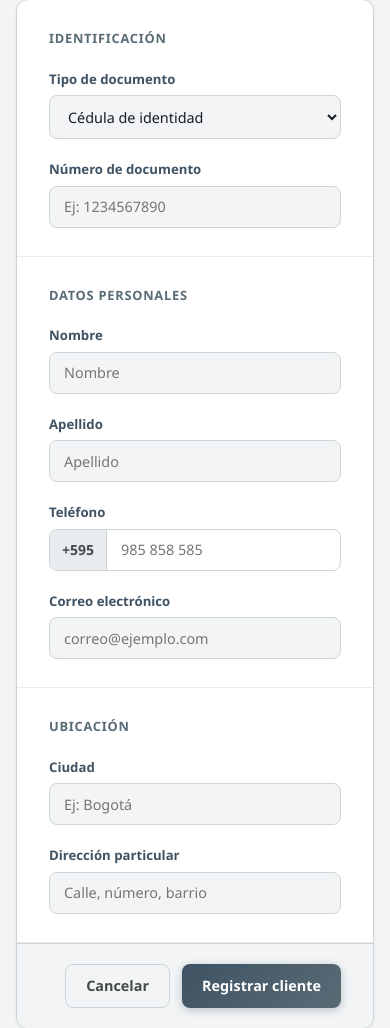
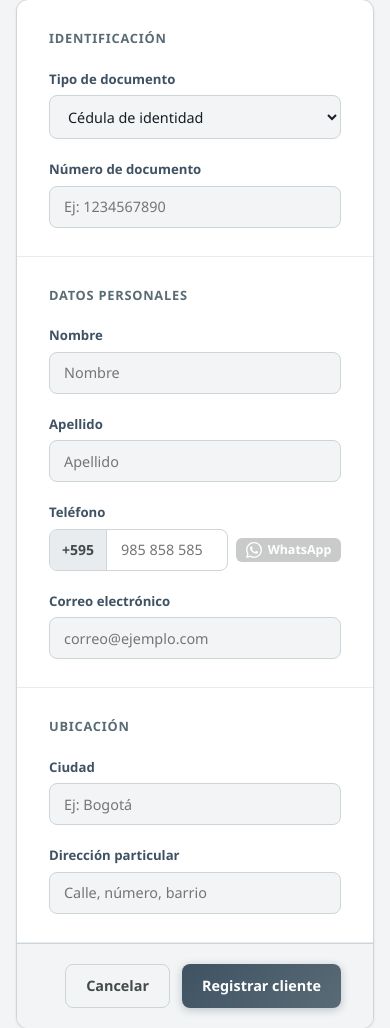
Before and after one commit to fduarte88/c6_addons, a Django app: page /clientes/nuevo/ in a window 390 px wide. Shown: the part 225-1253 px from the top of the page. Run offline with Django 5.2, Linux system fonts and the light colour scheme; the visitor is signed in with stand-in values (Sample User, id 1).

Commit message:
Customers: fix botón WhatsApp visible fuera del input group
- Saca el btn-wa del phone-input-group para evitar overflow:hidden
- Agrega .phone-field-wrapper como contenedor flex externo
- Botón ahora siempre visible al lado del campo teléfono

Co-Authored-By: Claude Sonnet 4.6 <noreply@anthropic.com>

```diff
--- a/static/css/main.css
+++ b/static/css/main.css
@@ -626,10 +626,15 @@ body {
 .btn-ghost:hover { background: var(--surface-dark); color: var(--sea-navy); }
 
 /* Phone input group */
+.phone-field-wrapper {
+    display: flex;
+    align-items: center;
+    gap: .5rem;
+}
 .phone-input-group {
     display: flex;
     align-items: center;
-    gap: 0;
+    flex: 1;
     border: 1.5px solid var(--border);
     border-radius: 8px;
     overflow: hidden;
@@ -645,7 +650,7 @@ body {
     font-weight: 600;
     border-right: 1.5px solid var(--border);
     white-space: nowrap;
-    height: 100%;
+    align-self: stretch;
     display: flex;
     align-items: center;
     user-select: none;
@@ -659,12 +664,6 @@ body {
     outline: none;
 }
 .phone-input-group .phone-local:focus { box-shadow: none !important; }
-.btn-wa--inline {
-    border-radius: 0 6px 6px 0;
-    white-space: nowrap;
-    padding: .5rem .75rem;
-    border-left: 1.5px solid rgba(0,0,0,.1);
-}
 .btn-wa--disabled {
     background: var(--sea-gray) !important;
     color: #fff !important;
--- a/templates/customers/form.html
+++ b/templates/customers/form.html
@@ -71,14 +71,16 @@
                 {% with field=form.phone %}
                 <div class="form-group {% if field.errors %}has-error{% endif %}">
                     <label class="form-label" for="{{ field.id_for_label }}">{{ field.label }}</label>
-                    <div class="phone-input-group">
-                        <span class="phone-prefix">+595</span>
-                        {{ field }}
+                    <div class="phone-field-wrapper">
+                        <div class="phone-input-group">
+                            <span class="phone-prefix">+595</span>
+                            {{ field }}
+                        </div>
                         <a id="wa-btn"
                            href="#"
                            target="_blank"
                            rel="noopener"
-                           class="btn-wa btn-wa--inline"
+                           class="btn-wa btn-wa--disabled"
                            title="Abrir en WhatsApp">
                             <svg viewBox="0 0 24 24" width="16" height="16" fill="currentColor">
                                 <path d="M17.472 14.382c-.297-.149-1.758-.867-2.03-.967-.273-.099-.471-.148-.67.15-.197.297-.767.966-.94 1.164-.173.199-.347.223-.644.075-.297-.15-1.255-.463-2.39-1.475-.883-.788-1.48-1.761-1.653-2.059-.173-.297-.018-.458.13-.606.134-.133.298-.347.446-.52.149-.174.198-.298.298-.497.099-.198.05-.371-.025-.52-.075-.149-.669-1.612-.916-2.207-.242-.579-.487-.5-.669-.51-.173-.008-.371-.01-.57-.01-.198 0-.52.074-.792.372-.272.297-1.04 1.016-1.04 2.479 0 1.462 1.065 2.875 1.213 3.074.149.198 2.096 3.2 5.077 4.487.709.306 1.262.489 1.694.625.712.227 1.36.195 1.871.118.571-.085 1.758-.719 2.006-1.413.248-.694.248-1.289.173-1.413-.074-.124-.272-.198-.57-.347m-5.421 7.403h-.004a9.87 9.87 0 0 1-5.031-1.378l-.361-.214-3.741.982.998-3.648-.235-.374a9.86 9.86 0 0 1-1.51-5.26c.001-5.45 4.436-9.884 9.888-9.884 2.64 0 5.122 1.03 6.988 2.898a9.825 9.825 0 0 1 2.893 6.994c-.003 5.45-4.437 9.884-9.885 9.884m8.413-18.297A11.815 11.815 0 0 0 12.05 0C5.495 0 .16 5.335.157 11.892c0 2.096.547 4.142 1.588 5.945L.057 24l6.305-1.654a11.882 11.882 0 0 0 5.683 1.448h.005c6.554 0 11.89-5.335 11.893-11.893a11.821 11.821 0 0 0-3.48-8.413Z"/>
```
